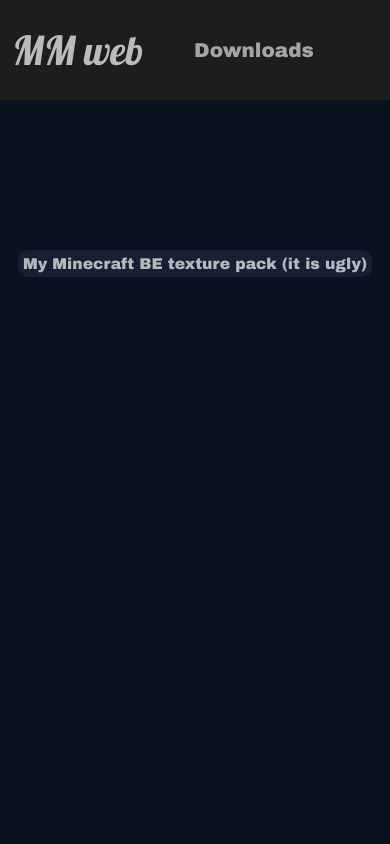
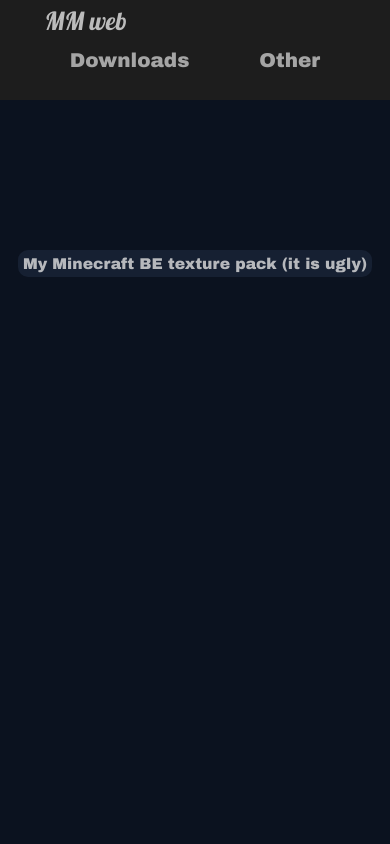
Before and after one commit to MM079487/MMweb3.0, a plain HTML site: page downloads.html in a window 390 px wide. Shown: the top 844 px of the page. Drawn offline with Linux system fonts and the light colour scheme; a web font is replaced by a local one.

Commit message:
Add files via upload

```diff
--- a/css/downloads.css
+++ b/css/downloads.css
@@ -132,12 +132,15 @@ html {
   and (max-device-width: 800px) {
 
     .header .web-name {
-        left: 20%;
-        font-size: 40px;
+        top: 20%;
+        left: 22%;
+        font-size: 25px;
     }
 
     .header .buttons {
-        left: 70%;
+        top: 60%;
+        left: 50%;
         font-size: 20px;
+        width: 100%;
     }
 }
--- a/downloads.html
+++ b/downloads.html
@@ -17,7 +17,7 @@
                 <a class="web-name" href="https://mmweb.netlify.app/">MM web</a>
                 <div class="buttons">
                     <a class="download" href="/downloads.html">Downloads</a>
-                    <a href="/other.html" class="other"></a>
+                    <a href="/other.html" class="other">Other</a>
                 </div>
             </div>
         </div>
```
Also changed, not shown: other.html (+0 -1 lines).
